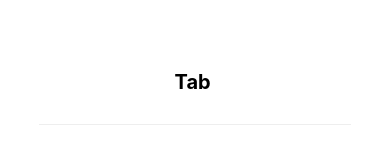
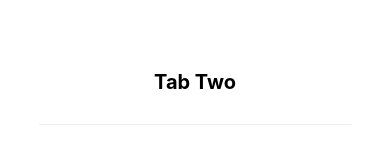
Before and after one commit to haibert/GitTest, a React Native app: screen /TabTwo in a window 390 px wide. Shown: the part 212-369 px from the top of the page. Built offline with nearby package versions, Linux system fonts and the light colour scheme; what expo-linking would draw is missing.

Commit message:
Revert "Changed Tab Text"
This reverts commit 8d63cd0cac4c7f2821784392a78d58a12d5cfe23.

Reversed the Tab text change

```diff
--- a/screens/TabTwoScreen.tsx
+++ b/screens/TabTwoScreen.tsx
@@ -1,17 +1,17 @@
-import * as React from 'react'
-import { StyleSheet } from 'react-native'
+import * as React from 'react';
+import { StyleSheet } from 'react-native';
 
-import EditScreenInfo from '../components/EditScreenInfo'
-import { Text, View } from '../components/Themed'
+import EditScreenInfo from '../components/EditScreenInfo';
+import { Text, View } from '../components/Themed';
 
 export default function TabTwoScreen() {
   return (
     <View style={styles.container}>
-            <Text style={styles.title}>Tab </Text>
+      <Text style={styles.title}>Tab Two</Text>
       <View style={styles.separator} lightColor="#eee" darkColor="rgba(255,255,255,0.1)" />
       <EditScreenInfo path="/screens/TabTwoScreen.tsx" />
     </View>
-    )
+  );
 }
 
 const styles = StyleSheet.create({
@@ -29,4 +29,4 @@ const styles = StyleSheet.create({
     height: 1,
     width: '80%',
   },
-})
+});
```
Lines whose indentation alone changed are shown as unchanged.
